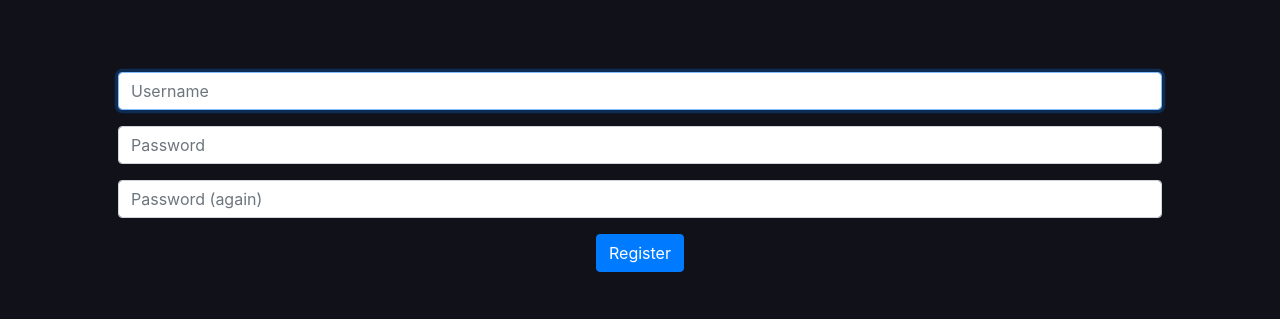
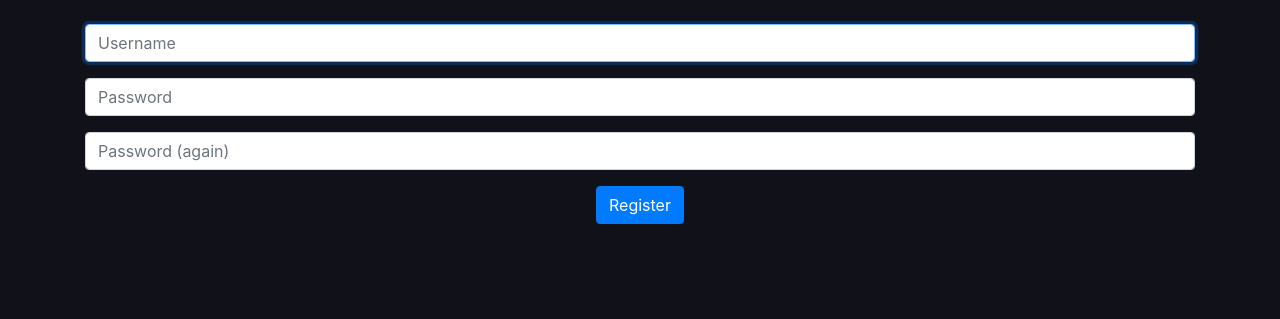
Before and after one commit to ItsSuhail/Illuminate, a Flask app: page /register in a window 1280 px wide. Shown: the part 66-385 px from the top of the page. Run offline with Flask 3, Linux system fonts and the light colour scheme; some libraries are stand-ins or nearby versions.

Commit message:
Removed padding

```diff
--- a/static/templates/base.html
+++ b/static/templates/base.html
@@ -11,7 +11,7 @@
 
       <br>
 
-      <main class="container p-5">{% block main %}{% endblock %}</main>
+      <main class="container">{% block main %}{% endblock %}</main>
 
       <script src="https://cdn.jsdelivr.net/npm/jquery@3.5.1/dist/jquery.slim.min.js" integrity="sha384-DfXdz2htPH0lsSSs5nCTpuj/zy4C+OGpamoFVy38MVBnE+IbbVYUew+OrCXaRkfj" crossorigin="anonymous"></script>
       <script src="https://cdn.jsdelivr.net/npm/bootstrap@4.6.2/dist/js/bootstrap.bundle.min.js" integrity="sha384-Fy6S3B9q64WdZWQUiU+q4/2Lc9npb8tCaSX9FK7E8HnRr0Jz8D6OP9dO5Vg3Q9ct" crossorigin="anonymous"></script>
```
